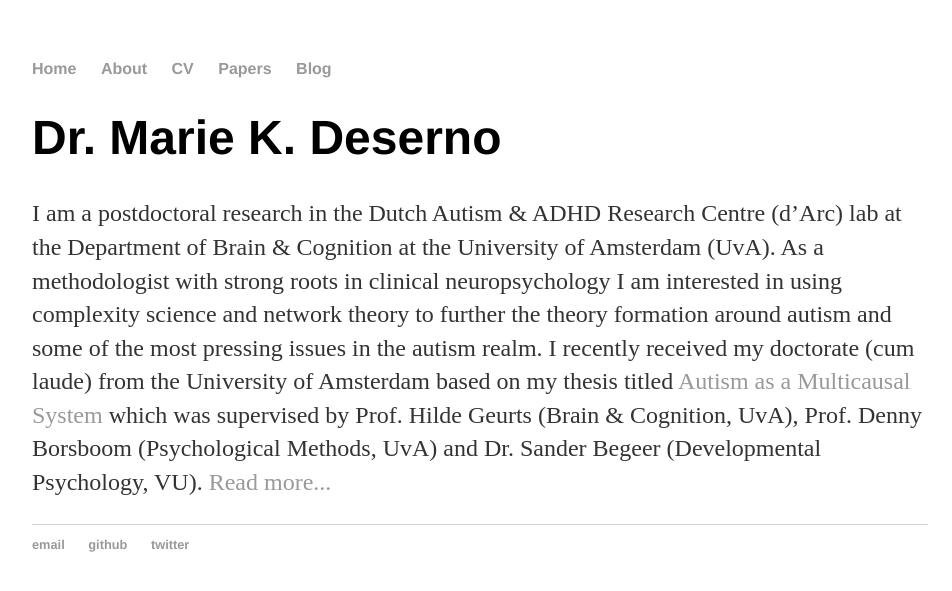
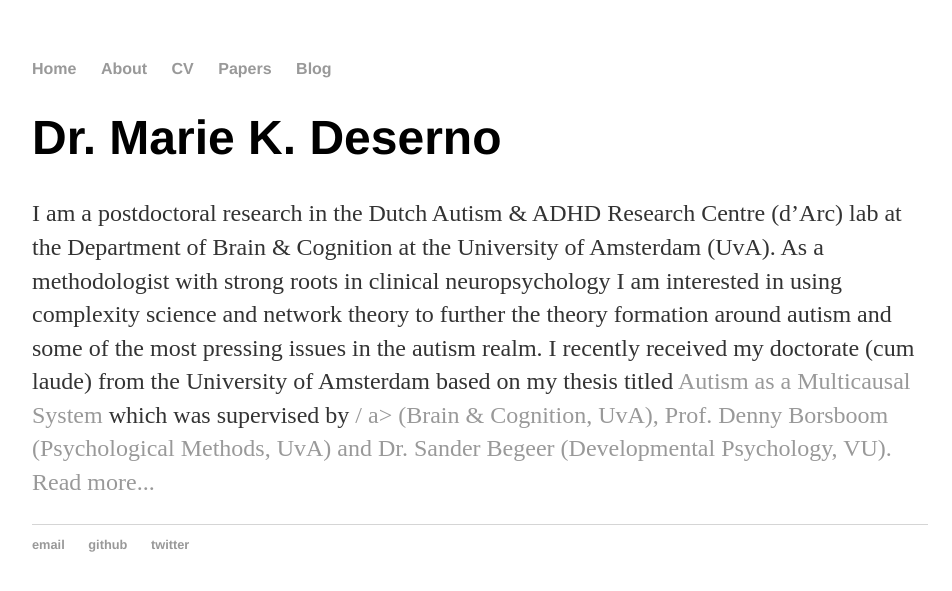
Before and after one commit to MarieDeserno/mariekdeserno.github.io, a Jekyll site: the page built from index.html, in a window 1280 px wide. Shown: the top 591 px of the page, without its empty margins (160-1112 px from the left). Built offline with Jekyll 4.4.1, drawn with Linux system fonts in a browser that asks for light colours.

Commit message:
Update index.html

```diff
--- a/index.html
+++ b/index.html
@@ -8,5 +8,5 @@
 		I am a postdoctoral research in the Dutch Autism & ADHD Research Centre (d’Arc) lab at the Department of Brain & Cognition at the University of Amsterdam (UvA).
 		As a methodologist with strong roots in clinical neuropsychology I am interested in using complexity science and network theory to further the theory formation around autism and some of the most pressing issues in the autism realm.
 		I recently received my doctorate (cum laude) from the University of Amsterdam
-		based on my thesis titled <a href="https://dare.uva.nl/search?identifier=a6933d33-58d9-465a-b55f-a3d5d4b0e66c">Autism as a Multicausal System</a> which was supervised by Prof. Hilde Geurts (Brain & Cognition, UvA), Prof. Denny Borsboom (Psychological Methods, UvA) and Dr. Sander Begeer (Developmental Psychology, VU). <a href="/about">Read more...</a></p>
+		based on my thesis titled <a href="https://dare.uva.nl/search?identifier=a6933d33-58d9-465a-b55f-a3d5d4b0e66c">Autism as a Multicausal System</a> which was supervised by <a href="http://www.dutcharc.nl/team/hilde-geurts/" <Prof. Hilde Geurts>/ a> (Brain & Cognition, UvA), Prof. Denny Borsboom (Psychological Methods, UvA) and Dr. Sander Begeer (Developmental Psychology, VU). <a href="/about">Read more...</a></p>
 </div><!-- /.blurb -->
```
